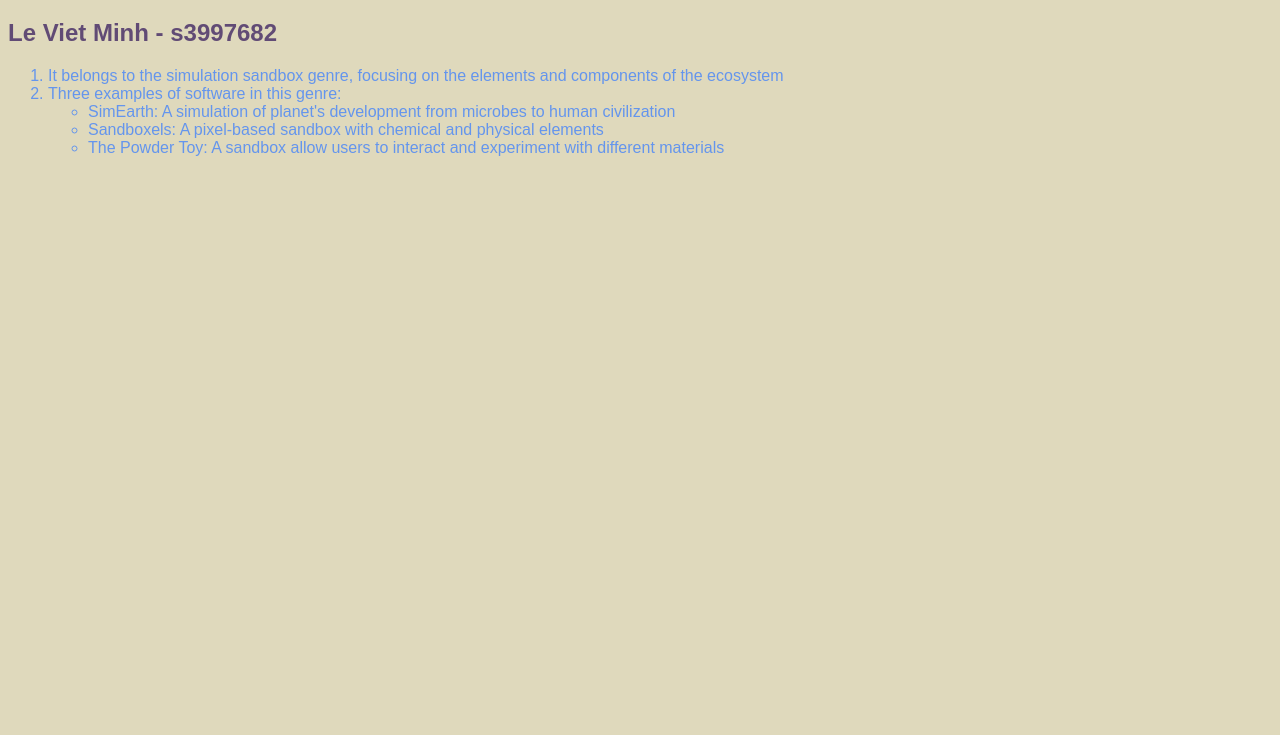
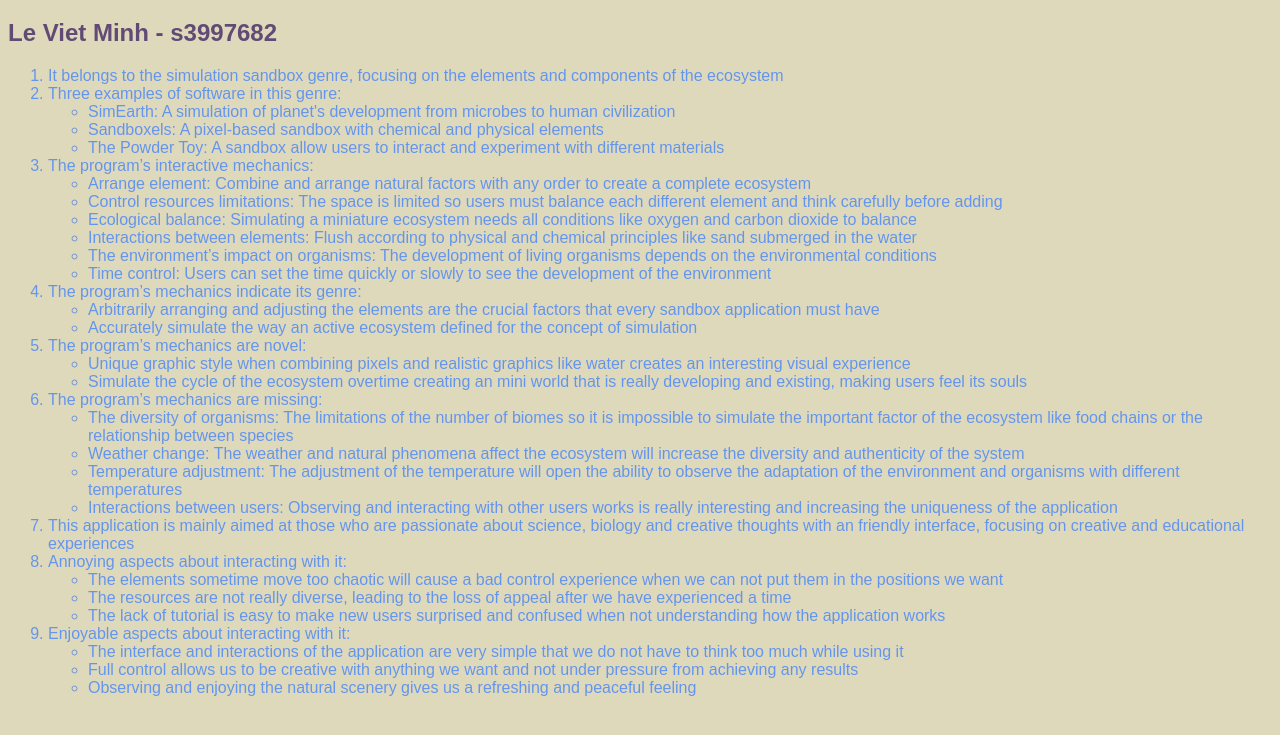
Before and after one commit to leminh1919/leminh1919.github.io, a plain HTML site: page assignment1dms3/index.html in a window 1280 px wide. Shown: the part 61-796 px from the top of the page. Drawn offline with Linux system fonts and the light colour scheme; files that its build step writes are made by us from their sources.

Commit message:
Update index.html

```diff
--- a/assignment1dms3/index.html
+++ b/assignment1dms3/index.html
@@ -17,6 +17,7 @@
         It belongs to the simulation sandbox genre, focusing on the elements and
         components of the ecosystem
       </li>
+
       <li>Three examples of software in this genre:</li>
       <ul>
         <li>
@@ -31,6 +32,119 @@
           different materials
         </li>
       </ul>
+
+      <li>The program’s interactive mechanics:</li>
+      <ul>
+        <li>
+          Arrange element: Combine and arrange natural factors with any order to
+          create a complete ecosystem
+        </li>
+        <li>
+          Control resources limitations: The space is limited so users must
+          balance each different element and think carefully before adding
+        </li>
+        <li>
+          Ecological balance: Simulating a miniature ecosystem needs all
+          conditions like oxygen and carbon dioxide to balance
+        </li>
+        <li>
+          Interactions between elements: Flush according to physical and
+          chemical principles like sand submerged in the water
+        </li>
+        <li>
+          The environment’s impact on organisms: The development of living
+          organisms depends on the environmental conditions
+        </li>
+        <li>
+          Time control: Users can set the time quickly or slowly to see the
+          development of the environment
+        </li>
+      </ul>
+
+      <li>The program’s mechanics indicate its genre:</li>
+      <ul>
+        <li>
+          Arbitrarily arranging and adjusting the elements are the crucial
+          factors that every sandbox application must have
+        </li>
+        <li>
+          Accurately simulate the way an active ecosystem defined for the
+          concept of simulation
+        </li>
+      </ul>
+
+      <li>The program’s mechanics are novel:</li>
+      <ul>
+        <li>
+          Unique graphic style when combining pixels and realistic graphics like
+          water creates an interesting visual experience
+        </li>
+        <li>
+          Simulate the cycle of the ecosystem overtime creating an mini world
+          that is really developing and existing, making users feel its souls
+        </li>
+      </ul>
+
+      <li>The program’s mechanics are missing:</li>
+      <ul>
+        <li>
+          The diversity of organisms: The limitations of the number of biomes so
+          it is impossible to simulate the important factor of the ecosystem
+          like food chains or the relationship between species
+        </li>
+        <li>
+          Weather change: The weather and natural phenomena affect the ecosystem
+          will increase the diversity and authenticity of the system
+        </li>
+        <li>
+          Temperature adjustment: The adjustment of the temperature will open
+          the ability to observe the adaptation of the environment and organisms
+          with different temperatures
+        </li>
+        <li>
+          Interactions between users: Observing and interacting with other users
+          works is really interesting and increasing the uniqueness of the
+          application
+        </li>
+      </ul>
+
+      <li>
+        This application is mainly aimed at those who are passionate about
+        science, biology and creative thoughts with an friendly interface,
+        focusing on creative and educational experiences
+      </li>
+
+      <li>Annoying aspects about interacting with it:</li>
+      <ul>
+        <li>
+          The elements sometime move too chaotic will cause a bad control
+          experience when we can not put them in the positions we want
+        </li>
+        <li>
+          The resources are not really diverse, leading to the loss of appeal
+          after we have experienced a time
+        </li>
+        <li>
+          The lack of tutorial is easy to make new users surprised and confused
+          when not understanding how the application works
+        </li>
+      </ul>
+
+      <li>Enjoyable aspects about interacting with it:</li>
+      <ul>
+        <li>
+          The interface and interactions of the application are very simple that
+          we do not have to think too much while using it
+        </li>
+        <li>
+          Full control allows us to be creative with anything we want and not
+          under pressure from achieving any results
+        </li>
+        <li>
+          Observing and enjoying the natural scenery gives us a refreshing and
+          peaceful feeling
+        </li>
+      </ul>
     </ol>
   </body>
 </html>
```
